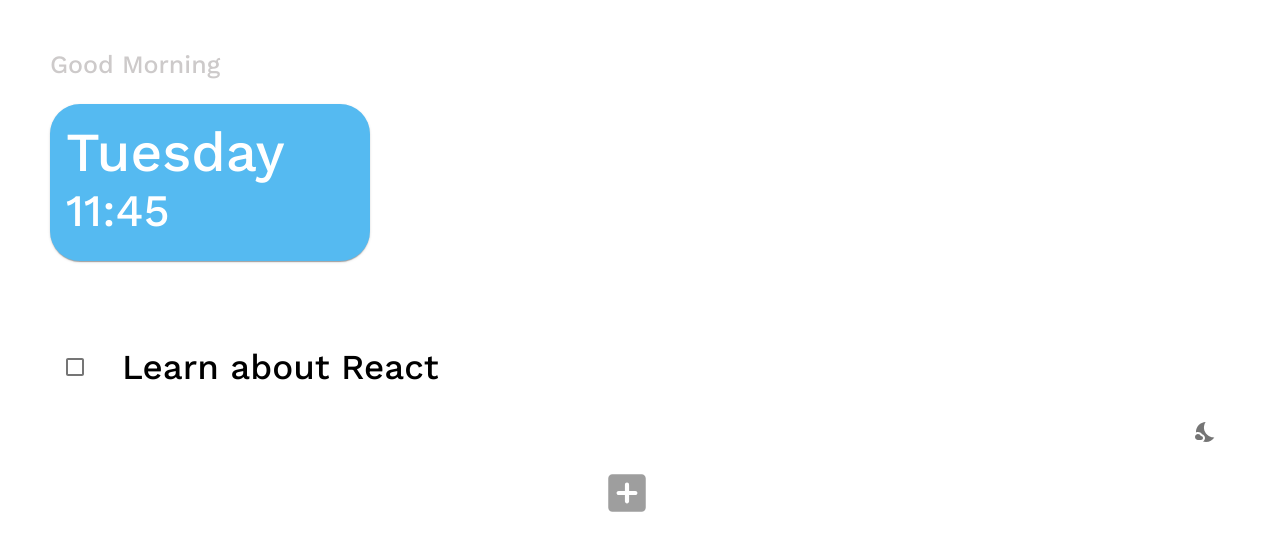
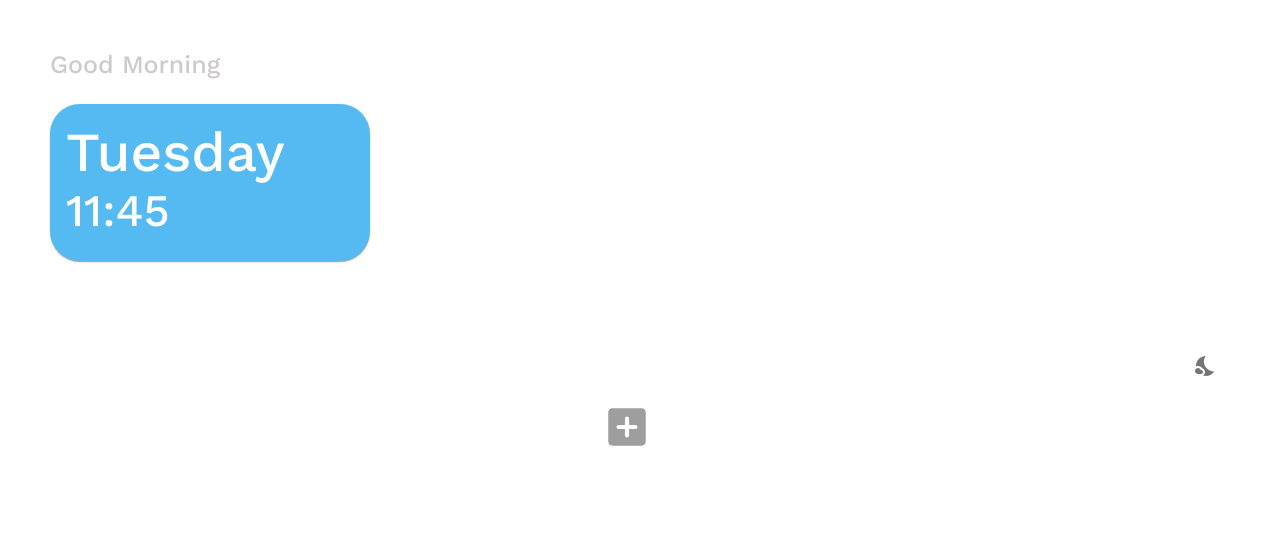
Before and after one commit to sachuu/Productivity-Tracker, a React (Create React App) app: page / in a window 1280 px wide. Shown: the top 550 px of the page. Built offline with nearby package versions, Linux system fonts and the light colour scheme.

Commit message:
local save / persistent data added

```diff
--- a/src/App.js
+++ b/src/App.js
@@ -8,7 +8,6 @@ import { grey } from '@material-ui/core/colors';
 import Snackbar from '@material-ui/core/Snackbar';
 import Checkbox from '@material-ui/core/Checkbox';
 import ListItem from '@material-ui/core/ListItem';
-import { makeStyles } from '@material-ui/core/styles';
 import CardContent from '@material-ui/core/CardContent';
 import ListItemIcon from '@material-ui/core/ListItemIcon';
 import ListItemText from '@material-ui/core/ListItemText';
@@ -18,13 +17,14 @@ import { Button , TextField, IconButton} from '@material-ui/core';
 
 function App() {
 
-  const [todos, setTodos] = useState([
-    {
-      text: "Learn about React",
-      isCompleted: false,
-      id: uuid()
-    },
-  ]);
+  const [todos, setTodos] = React.useState([]); // todos are empty by default
+
+  React.useEffect(() => {
+    // reads the todos saved from localStorage and set that as the new value
+    // of our todos state — if currList not found, will fallback to empty list
+    const savedTodos = JSON.parse(localStorage.getItem("currList")) || [];
+    setTodos(savedTodos);
+  }, []);
 
   const[isNightMode, setIsNightMode] = React.useState(false)
 
@@ -93,19 +93,16 @@ function App() {
     return <MuiAlert elevation={6} variant="filled" {...props} />;
   }
 
-  const useStyles = makeStyles((theme) => ({
-    root: {
-      width: '100%',
-      '& > * + *': {
-        marginTop: theme.spacing(2),
-      },
-    },
-  }));
-
   const [value, setValue] = useState("");
 
   const addTodo = text => {
-    setTodos([{text, isCompleted: false, id: uuid()}, ...todos]);
+    const newTodos = [
+      { text, id: uuid() },
+      ...todos
+    ];
+
+    setTodos(newTodos);
+    localStorage.setItem("currList", JSON.stringify(newTodos));
   };
 
   const handleSubmit = e => {
@@ -118,13 +115,11 @@ function App() {
   };
 
   const removeTodo = index => {
-    const checkTodos = [...todos];
-    checkTodos[index].isCompleted = true;
-    setTodos(checkTodos);
 
     const newTodos = [...todos];
     newTodos.splice(index, 1);
     setTodos(newTodos);
+    localStorage.setItem("currList", JSON.stringify(newTodos));
 
     handleClick();
   };
```
